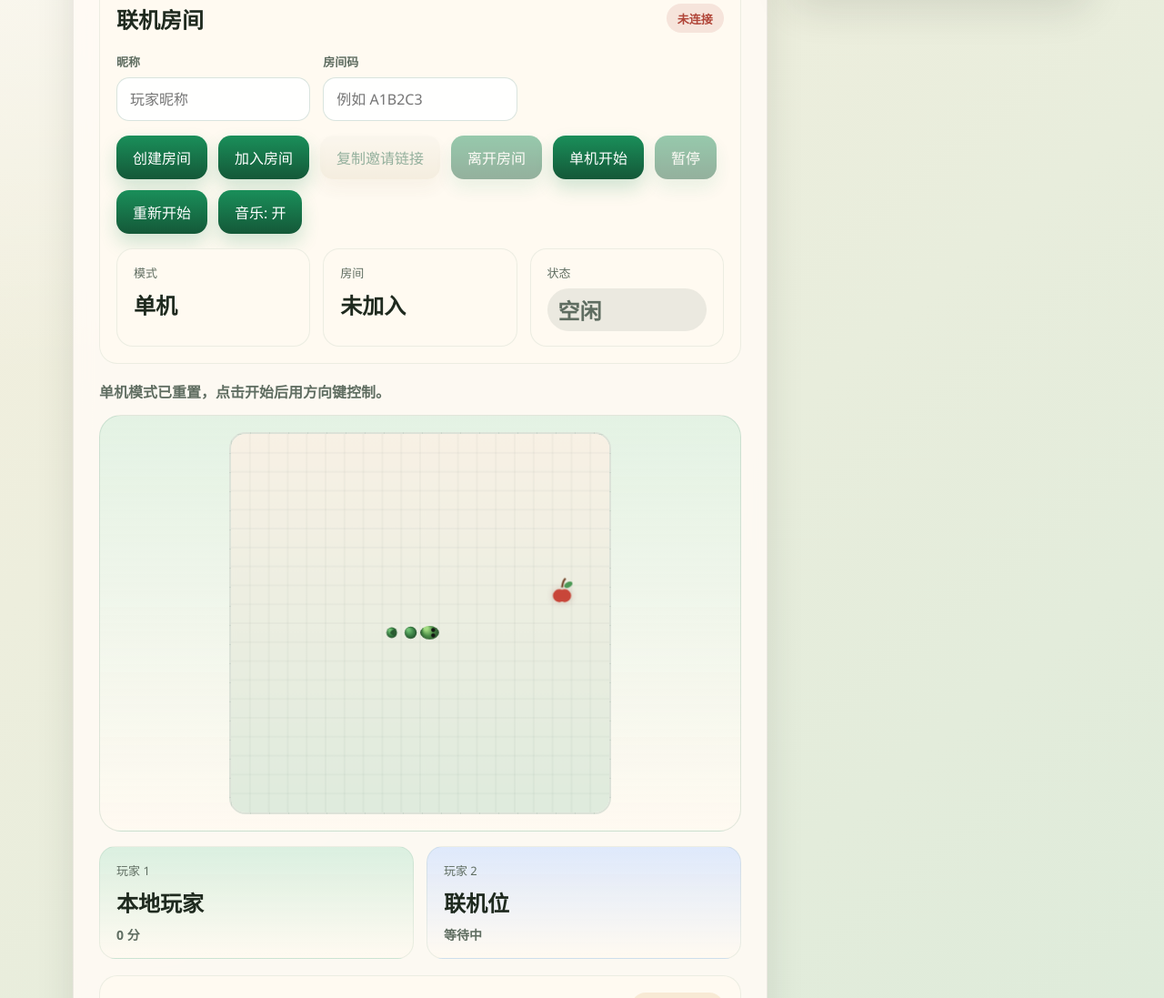
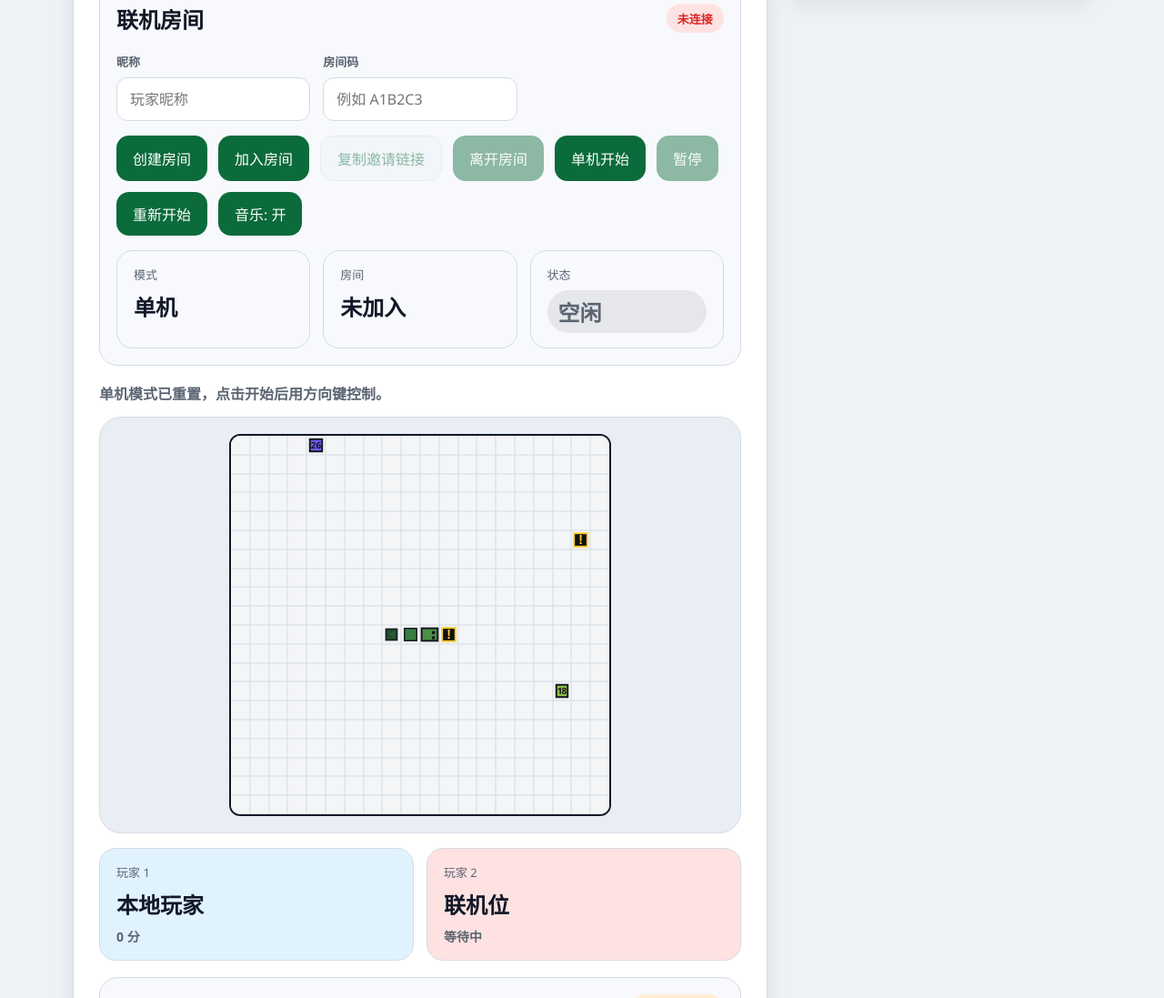
Before and after one commit to crazylsj/online-snake, a website: page index.html in a window 1280 px wide. Shown: the part 327-1424 px from the top of the page at 91% size. Drawn offline with Linux system fonts and the light colour scheme.

Commit message:
Refresh visuals and add bombs plus multi-fruit scoring

```diff
--- a/game.js
+++ b/game.js
@@ -35,6 +35,11 @@ const baseDelay = 160;
 const onlineTickDelay = 100;
 const storageKey = "snake-high-score";
 const nicknameStorageKey = "snake-online-nickname";
+const fruitTypes = [
+  { kind: "apple", label: "苹果", score: 10, color: "#ff5f5f" },
+  { kind: "pear", label: "青梨", score: 18, color: "#8dc63f" },
+  { kind: "berry", label: "莓果", score: 26, color: "#6d5dfc" },
+];
 
 const directionMap = {
   ArrowUp: { x: 0, y: -1, name: "up" },
@@ -110,7 +115,8 @@ function createSoloState() {
     snake: soloStartSnake.map(cloneSegment),
     direction: directionMap.ArrowRight,
     nextDirection: directionMap.ArrowRight,
-    food: { x: 0, y: 0 },
+    fruits: [],
+    bombs: [],
     score: 0,
     tickDelay: baseDelay,
     gameLoop: null,
@@ -127,7 +133,8 @@ function createInitialOnlineState() {
     hostId: null,
     players: [],
     snakes: [],
-    food: { x: 0, y: 0 },
+    fruits: [],
+    bombs: [],
     status: "idle",
     winnerId: null,
     chat: [],
@@ -138,6 +145,56 @@ function createInitialOnlineState() {
 
 function cloneSegment(segment) {
   return { x: segment.x, y: segment.y };
+}
+
+function positionKey(segment) {
+  return `${segment.x},${segment.y}`;
+}
+
+function randomInt(min, max) {
+  return Math.floor(Math.random() * (max - min + 1)) + min;
+}
+
+function shuffle(items) {
+  const cloned = items.slice();
+  for (let index = cloned.length - 1; index > 0; index -= 1) {
+    const swapIndex = Math.floor(Math.random() * (index + 1));
+    [cloned[index], cloned[swapIndex]] = [cloned[swapIndex], cloned[index]];
+  }
+  return cloned;
+}
+
+function randomEmptyPosition(occupied) {
+  let position = { x: 0, y: 0 };
+  let key = "";
+
+  do {
+    position = {
+      x: Math.floor(Math.random() * gridSize),
+      y: Math.floor(Math.random() * gridSize),
+    };
+    key = positionKey(position);
+  } while (occupied.has(key));
+
+  occupied.add(key);
+  return position;
+}
+
+function generateItems(excludedSegments) {
+  const occupied = new Set(excludedSegments.map(positionKey));
+  const fruitCount = randomInt(1, 2);
+  const bombCount = randomInt(1, 2);
+  const fruits = shuffle(fruitTypes)
+    .slice(0, fruitCount)
+    .map((fruitType) => ({
+      kind: fruitType.kind,
+      label: fruitType.label,
+      score: fruitType.score,
+      color: fruitType.color,
+      ...randomEmptyPosition(occupied),
+    }));
+  const bombs = Array.from({ length: bombCount }, () => randomEmptyPosition(occupied));
+  return { fruits, bombs };
 }
 
 function applyInviteCodeFromUrl() {
@@ -260,17 +317,6 @@ function updateAudioButton() {
   audioButton.textContent = audioEnabled ? "音乐: 开" : "音乐: 关";
 }
 
-function randomFoodPosition(excludedSegments) {
-  let position;
-  do {
-    position = {
-      x: Math.floor(Math.random() * gridSize),
-      y: Math.floor(Math.random() * gridSize),
-    };
-  } while (excludedSegments.some((segment) => segment.x === position.x && segment.y === position.y));
-  return position;
-}
-
 function getCellCenter(segment) {
   return {
     x: segment.x * tileSize + tileSize / 2,
@@ -279,13 +325,10 @@ function getCellCenter(segment) {
 }
 
 function drawBackground() {
-  const gradient = ctx.createLinearGradient(0, 0, 0, canvas.height);
-  gradient.addColorStop(0, "#f8f1e5");
-  gradient.addColorStop(1, "#dfebdd");
-  ctx.fillStyle = gradient;
+  ctx.fillStyle = "#f3f5f7";
   ctx.fillRect(0, 0, canvas.width, canvas.height);
 
-  ctx.strokeStyle = "rgba(28, 58, 39, 0.06)";
+  ctx.strokeStyle = "#d5dbe3";
   ctx.lineWidth = 1;
   for (let offset = tileSize; offset < canvas.width; offset += tileSize) {
     ctx.beginPath();
@@ -300,56 +343,54 @@ function drawBackground() {
   }
 }
 
-function drawFood(food) {
-  const centerX = food.x * tileSize + tileSize / 2;
-  const centerY = food.y * tileSize + tileSize / 2 + 1;
-  const appleRadius = tileSize * 0.34;
+function drawFruit(fruit) {
+  const padding = tileSize * 0.18;
+  const size = tileSize - padding * 2;
+  const x = fruit.x * tileSize + padding;
+  const y = fruit.y * tileSize + padding;
 
-  ctx.save();
-  ctx.shadowColor = "rgba(114, 31, 24, 0.22)";
-  ctx.shadowBlur = 8;
-  ctx.fillStyle = "#c84639";
-  ctx.beginPath();
-  ctx.arc(centerX - 3, centerY, appleRadius, 0, Math.PI * 2);
-  ctx.arc(centerX + 3, centerY, appleRadius, 0, Math.PI * 2);
-  ctx.fill();
+  ctx.fillStyle = fruit.color;
+  ctx.fillRect(x, y, size, size);
+  ctx.strokeStyle = "#16181d";
+  ctx.lineWidth = 2;
+  ctx.strokeRect(x, y, size, size);
 
-  ctx.shadowBlur = 0;
-  ctx.strokeStyle = "#74452a";
-  ctx.lineWidth = 2.2;
-  ctx.beginPath();
-  ctx.moveTo(centerX, centerY - appleRadius - 2);
-  ctx.quadraticCurveTo(centerX + 1, centerY - appleRadius - 10, centerX + 4, centerY - appleRadius - 12);
-  ctx.stroke();
+  ctx.fillStyle = "#16181d";
+  ctx.font = "bold 10px 'Segoe UI', 'Microsoft YaHei', sans-serif";
+  ctx.textAlign = "center";
+  ctx.textBaseline = "middle";
+  ctx.fillText(String(fruit.score), x + size / 2, y + size / 2 + 0.5);
+}
 
-  ctx.fillStyle = "#4d9956";
-  ctx.beginPath();
-  ctx.ellipse(centerX + 7, centerY - appleRadius - 5, 5, 3, -0.5, 0, Math.PI * 2);
-  ctx.fill();
-  ctx.restore();
+function drawBomb(bomb) {
+  const padding = tileSize * 0.15;
+  const size = tileSize - padding * 2;
+  const x = bomb.x * tileSize + padding;
+  const y = bomb.y * tileSize + padding;
+
+  ctx.fillStyle = "#111111";
+  ctx.fillRect(x, y, size, size);
+  ctx.strokeStyle = "#ffcf33";
+  ctx.lineWidth = 2;
+  ctx.strokeRect(x, y, size, size);
+
+  ctx.fillStyle = "#ffcf33";
+  ctx.font = "bold 14px 'Segoe UI Symbol', sans-serif";
+  ctx.textAlign = "center";
+  ctx.textBaseline = "middle";
+  ctx.fillText("!", x + size / 2, y + size / 2 + 1);
 }
 
 function drawBodySegment(segment, index, totalLength, theme) {
   const center = getCellCenter(segment);
   const progress = index / Math.max(1, totalLength - 1);
-  const radius = tileSize * (0.36 - progress * 0.08);
-  const gradient = ctx.createRadialGradient(
-    center.x - radius * 0.4,
-    center.y - radius * 0.5,
-    radius * 0.2,
-    center.x,
-    center.y,
-    radius * 1.1
-  );
+  const size = tileSize * (0.7 - progress * 0.12);
 
-  gradient.addColorStop(0, theme.bodyStart);
-  gradient.addColorStop(0.58, theme.bodyMid);
-  gradient.addColorStop(1, theme.bodyEnd);
-
-  ctx.fillStyle = gradient;
-  ctx.beginPath();
-  ctx.arc(center.x, center.y, radius, 0, Math.PI * 2);
-  ctx.fill();
+  ctx.fillStyle = progress > 0.7 ? theme.bodyEnd : progress > 0.35 ? theme.bodyMid : theme.bodyStart;
+  ctx.fillRect(center.x - size / 2, center.y - size / 2, size, size);
+  ctx.strokeStyle = "#16181d";
+  ctx.lineWidth = 1.5;
+  ctx.strokeRect(center.x - size / 2, center.y - size / 2, size, size);
 }
 
 function drawHead(snake, direction, theme) {
@@ -366,20 +407,15 @@ function drawHead(snake, direction, theme) {
   ctx.translate(center.x, center.y);
   ctx.rotate(angle);
 
-  const headGradient = ctx.createRadialGradient(-4, -5, 2, 0, 0, headRadius * 1.15);
-  headGradient.addColorStop(0, theme.headStart);
-  headGradient.addColorStop(0.5, theme.headMid);
-  headGradient.addColorStop(1, theme.headEnd);
-  ctx.fillStyle = headGradient;
-  ctx.beginPath();
-  ctx.ellipse(0, 0, headRadius * 1.18, headRadius * 0.86, 0, 0, Math.PI * 2);
-  ctx.fill();
+  ctx.fillStyle = theme.headMid;
+  ctx.fillRect(-headRadius, -headRadius * 0.78, headRadius * 2, headRadius * 1.56);
+  ctx.strokeStyle = "#16181d";
+  ctx.lineWidth = 2;
+  ctx.strokeRect(-headRadius, -headRadius * 0.78, headRadius * 2, headRadius * 1.56);
 
   ctx.fillStyle = "#141814";
-  ctx.beginPath();
-  ctx.arc(headRadius * 0.45, -headRadius * 0.34, 2.3, 0, Math.PI * 2);
-  ctx.arc(headRadius * 0.45, headRadius * 0.34, 2.3, 0, Math.PI * 2);
-  ctx.fill();
+  ctx.fillRect(headRadius * 0.28, -headRadius * 0.42, 3.2, 3.2);
+  ctx.fillRect(headRadius * 0.28, headRadius * 0.22, 3.2, 3.2);
   ctx.restore();
 }
 
@@ -421,10 +457,11 @@ function drawSnakeEntity(entity) {
 
 function getRenderState() {
   if (mode === "online") {
-    return { food: onlineState.food, snakes: getInterpolatedOnlineSnakes() };
+    return { fruits: onlineState.fruits, bombs: onlineState.bombs, snakes: getInterpolatedOnlineSnakes() };
   }
   return {
-    food: soloState.food,
+    fruits: soloState.fruits,
+    bombs: soloState.bombs,
     snakes: [{ snake: soloState.snake, direction: soloState.direction, theme: snakeThemes.solo }],
   };
 }
@@ -463,7 +500,8 @@ function getInterpolatedOnlineSnakes() {
 function draw() {
   const renderState = getRenderState();
   drawBackground();
-  drawFood(renderState.food);
+  renderState.bombs.forEach(drawBomb);
+  renderState.fruits.forEach(drawFruit);
   renderState.snakes.forEach(drawSnakeEntity);
 }
 
@@ -495,7 +533,7 @@ function restartSoloLoop() {
 function resetSoloGame() {
   clearInterval(soloState.gameLoop);
   soloState = createSoloState();
-  soloState.food = randomFoodPosition(soloState.snake);
+  Object.assign(soloState, generateItems(soloState.snake));
   stopMusic();
   musicStep = 0;
   lastAudioSnapshot = { status: "idle", myScore: 0 };
@@ -604,8 +642,9 @@ function stepSolo() {
 
   const hitWall = head.x < 0 || head.x >= gridSize || head.y < 0 || head.y >= gridSize;
   const hitSelf = soloState.snake.some((segment) => segment.x === head.x && segment.y === head.y);
+  const hitBomb = soloState.bombs.some((bomb) => bomb.x === head.x && bomb.y === head.y);
 
-  if (hitWall || hitSelf) {
+  if (hitWall || hitSelf || hitBomb) {
     draw();
     endSoloGame();
     return;
@@ -613,15 +652,16 @@ function stepSolo() {
 
   soloState.snake.unshift(head);
 
-  if (head.x === soloState.food.x && head.y === soloState.food.y) {
-    soloState.score += 10;
+  const eatenFruit = soloState.fruits.find((fruit) => fruit.x === head.x && fruit.y === head.y);
+  if (eatenFruit) {
+    soloState.score += eatenFruit.score;
     soloState.tickDelay = Math.max(70, soloState.tickDelay - 6);
     maybeUpdateHighScore(soloState.score);
-    soloState.food = randomFoodPosition(soloState.snake);
+    Object.assign(soloState, generateItems(soloState.snake));
     restartSoloLoop();
     scheduleMusic();
     playEatSound();
-    setStatus("吃到食物，速度提升。");
+    setStatus(`吃到${eatenFruit.label}，获得 ${eatenFruit.score} 分。`);
   } else {
     soloState.snake.pop();
   }
@@ -939,7 +979,8 @@ function handleStateMessage(state) {
     snake: snake.snake.map(cloneSegment),
   }));
   onlineState.snakes = nextSnakes;
-  onlineState.food = state.food || { x: 0, y: 0 };
+  onlineState.fruits = Array.isArray(state.fruits) ? state.fruits : [];
+  onlineState.bombs = Array.isArray(state.bombs) ? state.bombs : [];
   onlineState.status = state.matchState || "waiting";
   onlineState.winnerId = state.winnerId || null;
   onlineState.chat = state.chat || [];
--- a/styles.css
+++ b/styles.css
@@ -1,19 +1,19 @@
 :root {
-  --bg-top: #f7f0df;
-  --bg-bottom: #d9ead9;
-  --panel: rgba(255, 251, 245, 0.88);
-  --panel-strong: #fffaf1;
-  --ink: #1f2a1f;
-  --muted: #5f6d61;
-  --accent: #1a8f5a;
-  --accent-dark: #145838;
-  --accent-soft: #d9efdf;
-  --blue: #3a6fba;
-  --blue-soft: #dde8fb;
-  --danger: #b14639;
-  --warning: #c9872d;
-  --shadow: 0 18px 42px rgba(39, 48, 39, 0.12);
-  --radius: 24px;
+  --bg: #eef2f6;
+  --panel: #ffffff;
+  --panel-strong: #f7f9fc;
+  --ink: #111827;
+  --muted: #5b6472;
+  --accent: #0f9d58;
+  --accent-dark: #0b6b3b;
+  --accent-soft: #d9f4e5;
+  --blue: #2563eb;
+  --blue-soft: #dbe8ff;
+  --danger: #dc2626;
+  --warning: #d97706;
+  --line: #d5dbe3;
+  --shadow: 0 12px 24px rgba(15, 23, 42, 0.08);
+  --radius: 18px;
 }
 
 * {
@@ -25,9 +25,7 @@ body {
   min-height: 100vh;
   color: var(--ink);
   font-family: "Segoe UI", "Microsoft YaHei", sans-serif;
-  background:
-    radial-gradient(circle at top left, rgba(255, 255, 255, 0.8), transparent 32%),
-    linear-gradient(140deg, var(--bg-top) 0%, var(--bg-bottom) 100%);
+  background: var(--bg);
 }
 
 button,
@@ -43,9 +41,9 @@ button {
 input {
   width: 100%;
   padding: 12px 14px;
-  border: 1px solid rgba(20, 88, 56, 0.16);
-  border-radius: 14px;
-  background: rgba(255, 255, 255, 0.92);
+  border: 1px solid var(--line);
+  border-radius: 12px;
+  background: #fff;
   color: var(--ink);
 }
 
@@ -61,9 +59,8 @@ input {
 .game-panel,
 .help-panel {
   border-radius: var(--radius);
-  border: 1px solid rgba(31, 42, 31, 0.08);
+  border: 1px solid var(--line);
   background: var(--panel);
-  backdrop-filter: blur(14px);
   box-shadow: var(--shadow);
 }
 
@@ -103,7 +100,7 @@ input {
 .stat-card,
 .meta-card {
   background: var(--panel-strong);
-  border: 1px solid rgba(20, 88, 56, 0.08);
+  border: 1px solid var(--line);
 }
 
 .lobby-panel {
@@ -131,12 +128,12 @@ input {
 
 .connection-badge.offline {
   color: var(--danger);
-  background: rgba(177, 70, 57, 0.12);
+  background: #fee2e2;
 }
 
 .connection-badge.online {
   color: var(--accent-dark);
-  background: rgba(26, 143, 90, 0.14);
+  background: #dcfce7;
 }
 
 .lobby-grid,
@@ -176,14 +173,14 @@ input {
 .controls button {
   padding: 12px 18px;
   color: #fff;
-  background: linear-gradient(180deg, var(--accent) 0%, var(--accent-dark) 100%);
-  box-shadow: 0 10px 20px rgba(26, 143, 90, 0.2);
+  background: var(--accent-dark);
+  box-shadow: none;
 }
 
 #copy-room-button {
   color: var(--accent-dark);
-  background: linear-gradient(180deg, #f7f3ea 0%, #e9dfca 100%);
-  box-shadow: 0 10px 20px rgba(115, 95, 50, 0.12);
+  background: #edf2f7;
+  border: 1px solid var(--line);
 }
 
 .controls button:hover,
@@ -217,11 +214,11 @@ input {
 }
 
 .player-one {
-  background: linear-gradient(180deg, rgba(217, 239, 223, 0.96) 0%, rgba(255, 250, 241, 1) 100%);
+  background: #e0f2fe;
 }
 
 .player-two {
-  background: linear-gradient(180deg, rgba(221, 232, 251, 0.96) 0%, rgba(255, 250, 241, 1) 100%);
+  background: #fee2e2;
 }
 
 .stat-label {
@@ -248,27 +245,27 @@ input {
 
 .room-state-badge.idle {
   color: var(--muted);
-  background: rgba(95, 109, 97, 0.12);
+  background: #e5e7eb;
 }
 
 .room-state-badge.waiting {
   color: var(--warning);
-  background: rgba(201, 135, 45, 0.16);
+  background: #ffedd5;
 }
 
 .room-state-badge.ready {
   color: var(--accent-dark);
-  background: rgba(26, 143, 90, 0.16);
+  background: #dcfce7;
 }
 
 .room-state-badge.running {
   color: var(--blue);
-  background: rgba(58, 111, 186, 0.14);
+  background: #dbeafe;
 }
 
 .room-state-badge.finished {
   color: var(--danger);
-  background: rgba(177, 70, 57, 0.14);
+  background: #fee2e2;
 }
 
 .player-grid {
@@ -279,7 +276,7 @@ input {
   margin-top: 18px;
   padding: 18px;
   border-radius: 20px;
-  border: 1px solid rgba(20, 88, 56, 0.08);
+  border: 1px solid var(--line);
   background: var(--panel-strong);
 }
 
@@ -302,14 +299,14 @@ input {
   padding: 0 12px;
   border-radius: 999px;
   color: var(--warning);
-  background: rgba(201, 135, 45, 0.14);
+  background: #ffedd5;
   font-size: 13px;
   font-weight: 700;
 }
 
 .ready-hint.ready-pulse {
   color: var(--accent-dark);
-  background: rgba(26, 143, 90, 0.16);
+  background: #dcfce7;
   animation: pulse 1.25s ease-in-out infinite;
 }
 
@@ -320,8 +317,8 @@ input {
   overflow-y: auto;
   padding: 12px;
   border-radius: 16px;
-  background: rgba(247, 243, 234, 0.75);
-  border: 1px solid rgba(20, 88, 56, 0.08);
+  background: #fff;
+  border: 1px solid var(--line);
   display: grid;
   gap: 10px;
 }
@@ -334,15 +331,15 @@ input {
 }
 
 .chat-item.system {
-  background: rgba(95, 109, 97, 0.08);
+  background: #eef2f7;
 }
 
 .chat-item.mine {
-  background: rgba(217, 239, 223, 0.9);
+  background: #dcfce7;
 }
 
 .chat-item.other {
-  background: rgba(221, 232, 251, 0.9);
+  background: #dbeafe;
 }
 
 .chat-author {
@@ -363,8 +360,8 @@ input {
 .chat-form button {
   padding: 0 18px;
   color: #fff;
-  background: linear-gradient(180deg, var(--blue) 0%, #29579b 100%);
-  box-shadow: 0 10px 20px rgba(58, 111, 186, 0.18);
+  background: var(--blue);
+  box-shadow: none;
 }
 
 .player-score {
@@ -383,8 +380,8 @@ input {
 .board-frame {
   padding: 18px;
   border-radius: 24px;
-  border: 1px solid rgba(20, 88, 56, 0.12);
-  background: linear-gradient(180deg, rgba(217, 239, 223, 0.72) 0%, rgba(255, 250, 241, 0.92) 100%);
+  border: 1px solid var(--line);
+  background: #e9eef5;
 }
 
 #game-canvas {
@@ -393,13 +390,10 @@ input {
   max-width: 420px;
   aspect-ratio: 1 / 1;
   margin: 0 auto;
-  border: 2px solid rgba(20, 88, 56, 0.14);
-  border-radius: 18px;
-  background:
-    linear-gradient(90deg, rgba(20, 88, 56, 0.08) 1px, transparent 1px),
-    linear-gradient(rgba(20, 88, 56, 0.08) 1px, transparent 1px),
-    #fef9f2;
-  background-size: 21px 21px;
+  border: 2px solid #111827;
+  border-radius: 12px;
+  background: #f3f5f7;
+  image-rendering: pixelated;
 }
 
 .touch-controls {
@@ -422,6 +416,7 @@ input {
   font-size: 15px;
   font-weight: 700;
   background: var(--accent-soft);
+  border: 1px solid #b7ddc7;
 }
 
 .help-panel ul {
```
Also changed, not shown: server.js (+71 -13 lines).
